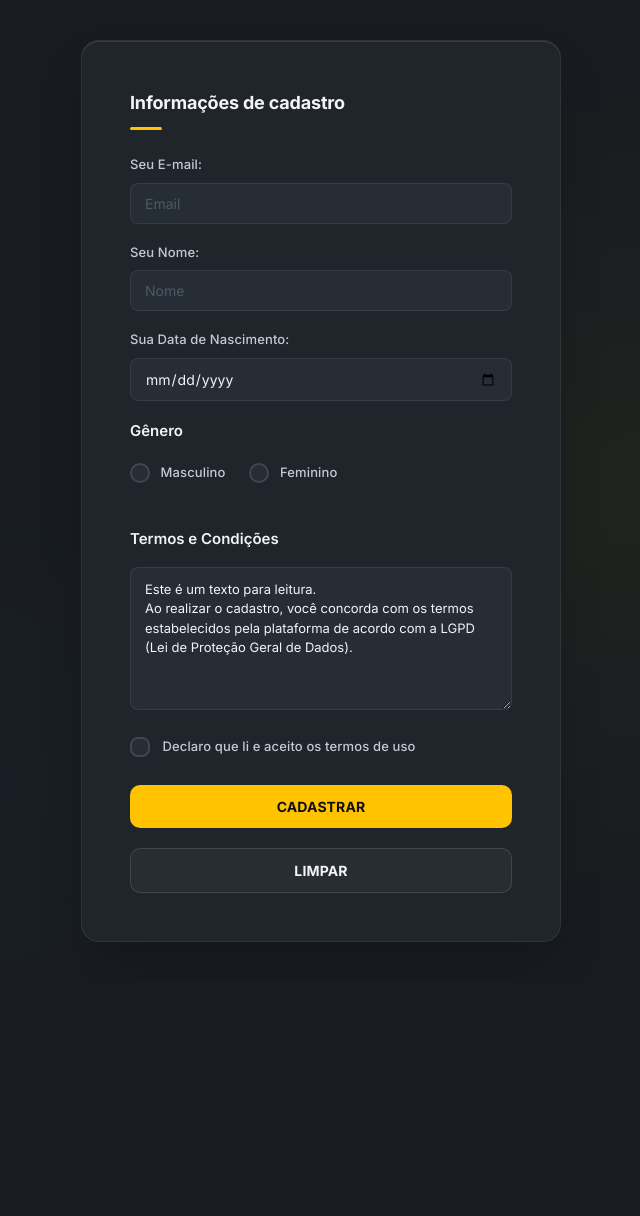
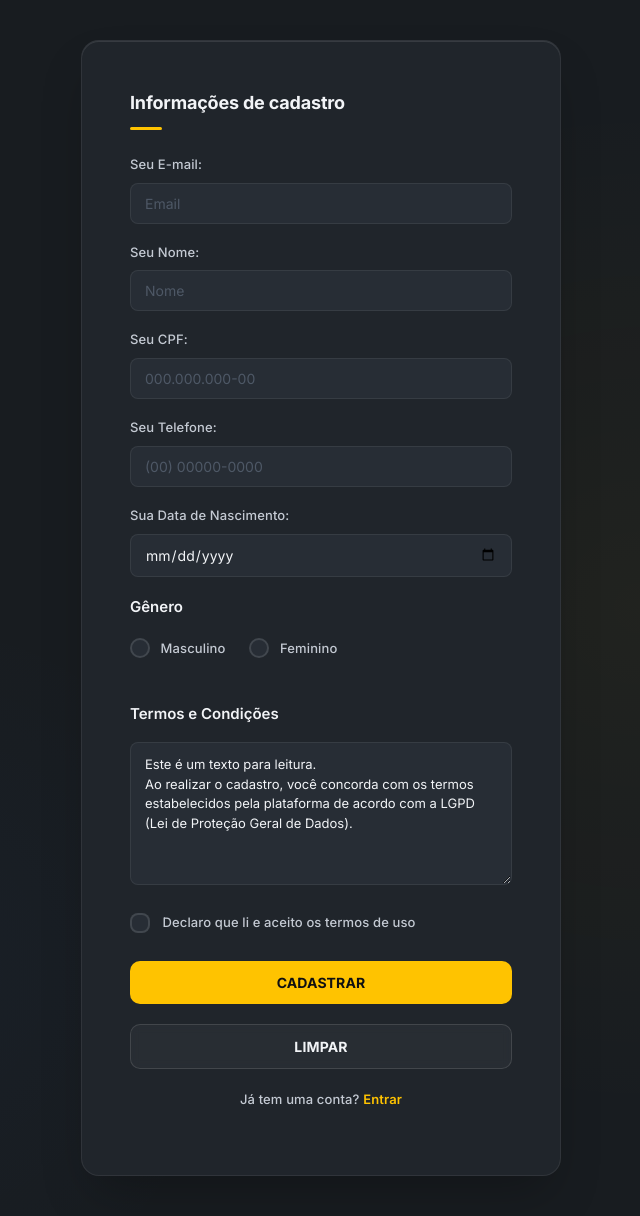
Before and after one commit to ydannielmamede/sistema-web-denuncias-urbanas, a Django app: page /cadastro/ in a window 1280 px wide. Shown: the whole page, without its empty margins (319-959 px from the left). Before the commit the page ends 942 px from the top, so only its background shows below. Run offline with Django 5.2, Linux system fonts and the light colour scheme.

Commit message:
update 2026-06-01 23:50

```diff
--- a/static/css/cadastro.css
+++ b/static/css/cadastro.css
@@ -172,7 +172,8 @@ legend {
 /* ═══════════════════════════════════════════════════
    LABELS
 ═══════════════════════════════════════════════════ */
-label {
+label,
+.login-link p {
   display: block;
   font-size: 13px;
   font-weight: 500;
@@ -186,6 +187,7 @@ label {
 ═══════════════════════════════════════════════════ */
 input[type="email"],
 input[type="text"],
+input[type="tel"],
 input[type="date"] {
   width: 100%;
   padding: 11px 14px;
@@ -204,12 +206,14 @@ input[type="date"] {
 
 input[type="email"]::placeholder,
 input[type="text"]::placeholder,
+input[type="tel"]::placeholder,
 input[type="date"]::placeholder {
   color: var(--t4);
 }
 
 input[type="email"]:focus,
 input[type="text"]:focus,
+input[type="tel"]:focus,
 input[type="date"]:focus {
   border-color: rgba(255, 195, 0, 0.4);
   background: var(--dark5);
@@ -218,6 +222,7 @@ input[type="date"]:focus {
 
 input[type="email"]:hover,
 input[type="text"]:hover,
+input[type="tel"]:hover,
 input[type="date"]:hover {
   border-color: rgba(255, 255, 255, 0.12);
 }
@@ -464,6 +469,24 @@ button[type="reset"]:disabled {
 }
 
 /* ═══════════════════════════════════════════════════
+   LOGIN LINK
+═══════════════════════════════════════════════════ */
+.login-link {
+  text-align: center;
+  margin-top: 20px;
+}
+
+.login-link a {
+  color: var(--accent);
+  font-size: 13px;
+  font-weight: 600;
+}
+
+.login-link a:hover {
+  color: var(--accent2);
+}
+
+/* ═══════════════════════════════════════════════════
    FORM WRAPPER DIVS
 ═══════════════════════════════════════════════════ */
 form > div {
@@ -494,6 +517,7 @@ form > div:last-of-type {
 
   input[type="email"],
   input[type="text"],
+  input[type="tel"],
   input[type="date"],
   textarea {
     font-size: 16px; /* Prevents zoom on iOS */
@@ -530,6 +554,7 @@ form > div:last-of-type {
 
   input[type="email"],
   input[type="text"],
+  input[type="tel"],
   input[type="date"],
   textarea {
     font-size: 16px;
--- a/templates/cadastro.html
+++ b/templates/cadastro.html
@@ -24,13 +24,25 @@
       <div>
         <fieldset>
           <label for="nome">Seu Nome:</label>
-          <input type="text" id="nome" name="nome" placeholder="Nome" minlength="3" maxlength="100">
+          <input type="text" id="nome" name="nome" placeholder="Nome" minlength="3" maxlength="100" required>
         </fieldset>
       </div>
       <div>
         <fieldset>
-          <label for="Data">Sua Data de Nascimento:</label>
-          <input type="date" id="Data" name="Data">
+          <label for="cpf">Seu CPF:</label>
+          <input type="text" id="cpf" name="cpf" placeholder="000.000.000-00" minlength="11" maxlength="14" pattern="\d{3}\.?\d{3}\.?\d{3}-?\d{2}" required>
+        </fieldset>
+      </div>
+      <div>
+        <fieldset>
+          <label for="telefone">Seu Telefone:</label>
+          <input type="tel" id="telefone" name="telefone" placeholder="(00) 00000-0000" minlength="10" maxlength="20" pattern="\(?\d{2}\)?\s?\d{4,5}-?\d{4}" required>
+        </fieldset>
+      </div>
+      <div>
+        <fieldset>
+          <label for="nascimento">Sua Data de Nascimento:</label>
+          <input type="date" id="nascimento" name="nascimento" required>
         </fieldset>
       </div>
 
@@ -61,6 +73,10 @@ Ao realizar o cadastro, você concorda com os termos estabelecidos pela platafor
       <button type="submit">Cadastrar</button>
       <button type="reset">Limpar</button>
 
+      <div class="login-link">
+        <p>Já tem uma conta? <a href="{% url 'login' %}">Entrar</a></p>
+      </div>
+
     </form>
   </main>
 
```
